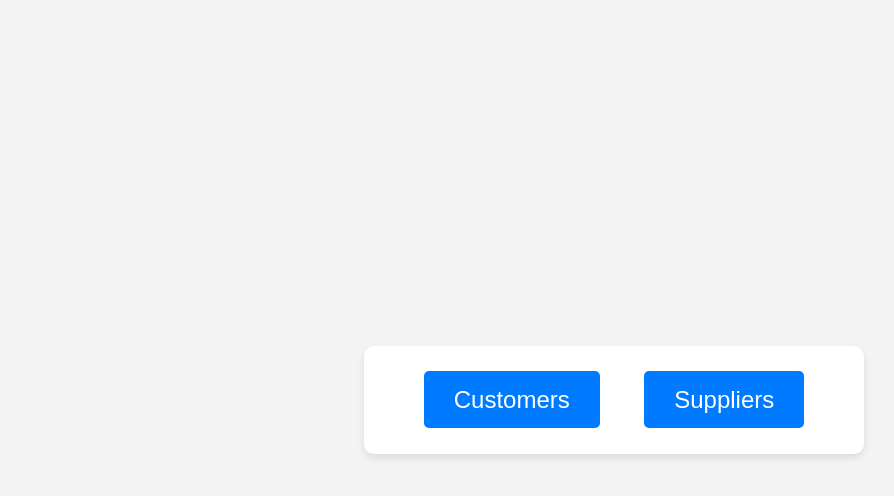
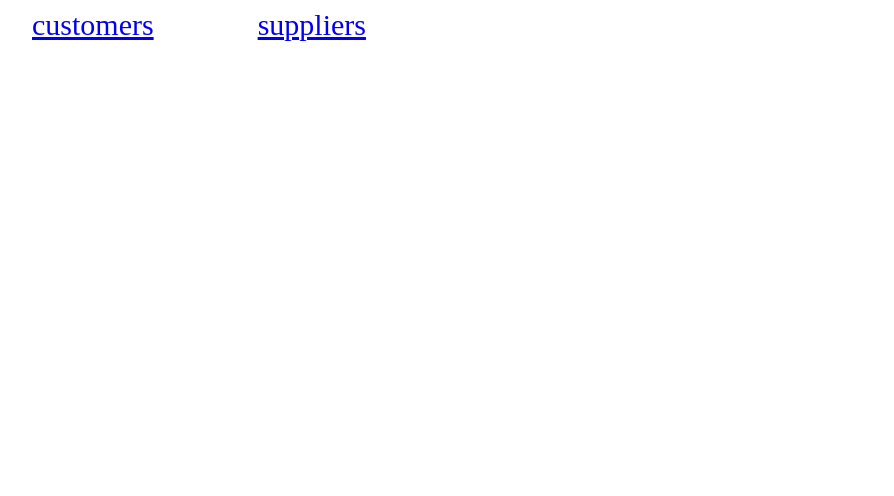
Before and after one commit to hamza-jaafar/bussiness-app, a website: page index.html in a window 1280 px wide. Shown: the whole page, without its empty margins (26-920 px from the left). Drawn offline with Linux system fonts and the light colour scheme.

Commit message:
Update index.html

```diff
--- a/index.html
+++ b/index.html
@@ -3,46 +3,16 @@
 <head>
     <meta charset="UTF-8">
     <meta name="viewport" content="width=device-width, initial-scale=1.0">
-    <title>Bussiness-app</title>
-    <style>
-        body {
-            font-family: Arial, sans-serif;
-            background-color: #f4f4f4;
-            display: flex;
-            justify-content: center;
-            align-items: center;
-            height: 100vh;
-            margin: 0;
-        }
-
-        .container {
-            text-align: center;
-            background-color: #fff;
-            padding: 40px;
-            border-radius: 10px;
-            box-shadow: 0 4px 8px rgba(0, 0, 0, 0.1);
-        }
-
-        a {
-            font-size: 24px;
-            margin: 20px;
-            padding: 15px 30px;
-            text-decoration: none;
-            color: #fff;
-            background-color: #007BFF;
-            border-radius: 5px;
-            transition: background-color 0.3s ease;
-        }
-
-        a:hover {
-            background-color: #0056b3;
-        }
-    </style>
+    <title>Document</title>
 </head>
+<style>
+    a{
+        font-size: 30px;
+        margin: 50px;
+    }
+</style>
 <body>
-    <div class="container">
-        <a href="/customers.html">Customers</a>
-        <a href="/suppliers.html">Suppliers</a>
-    </div>
+    <a href="/customers.html">customers</a>
+    <a href="/suppliers.html">suppliers</a>
 </body>
 </html>
```
